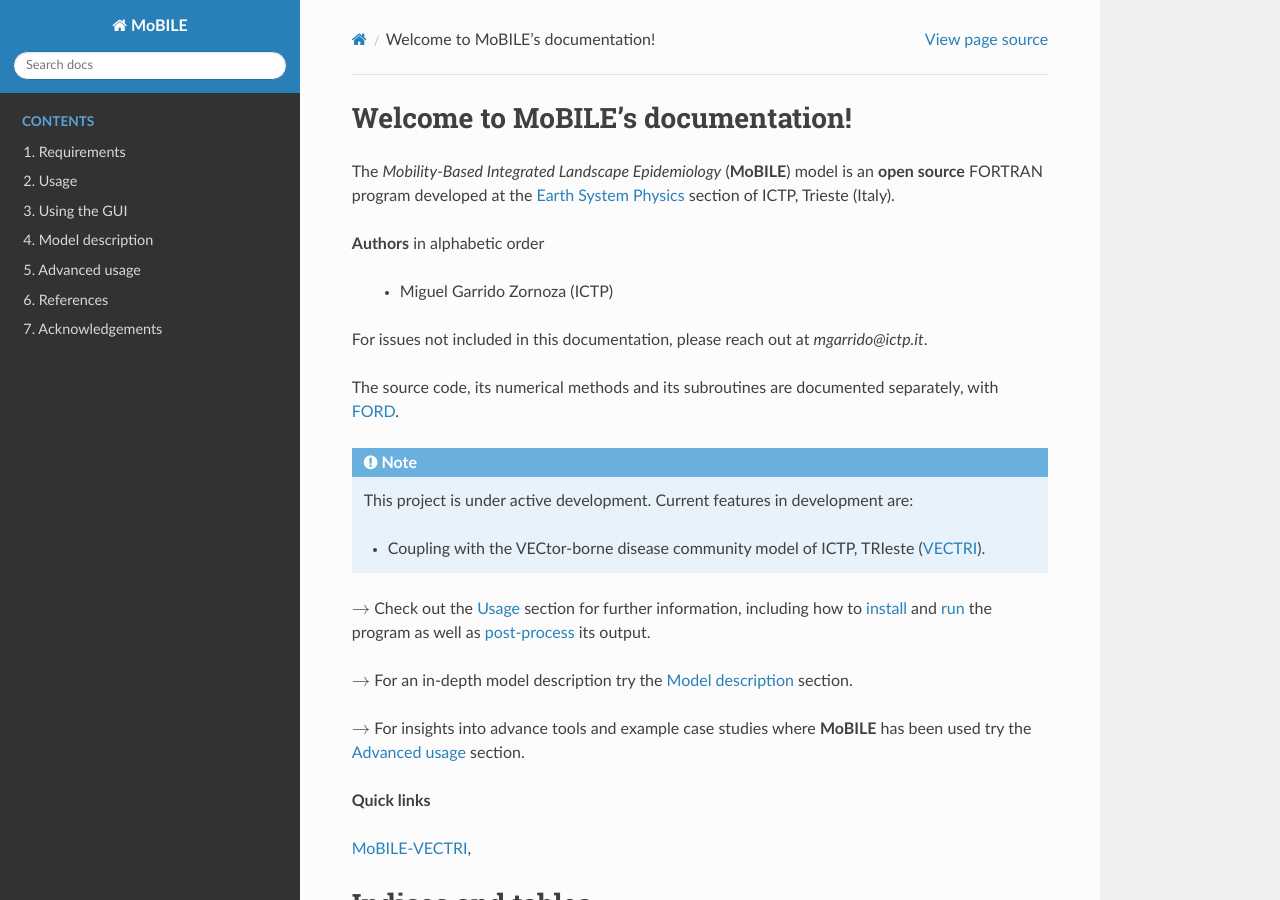
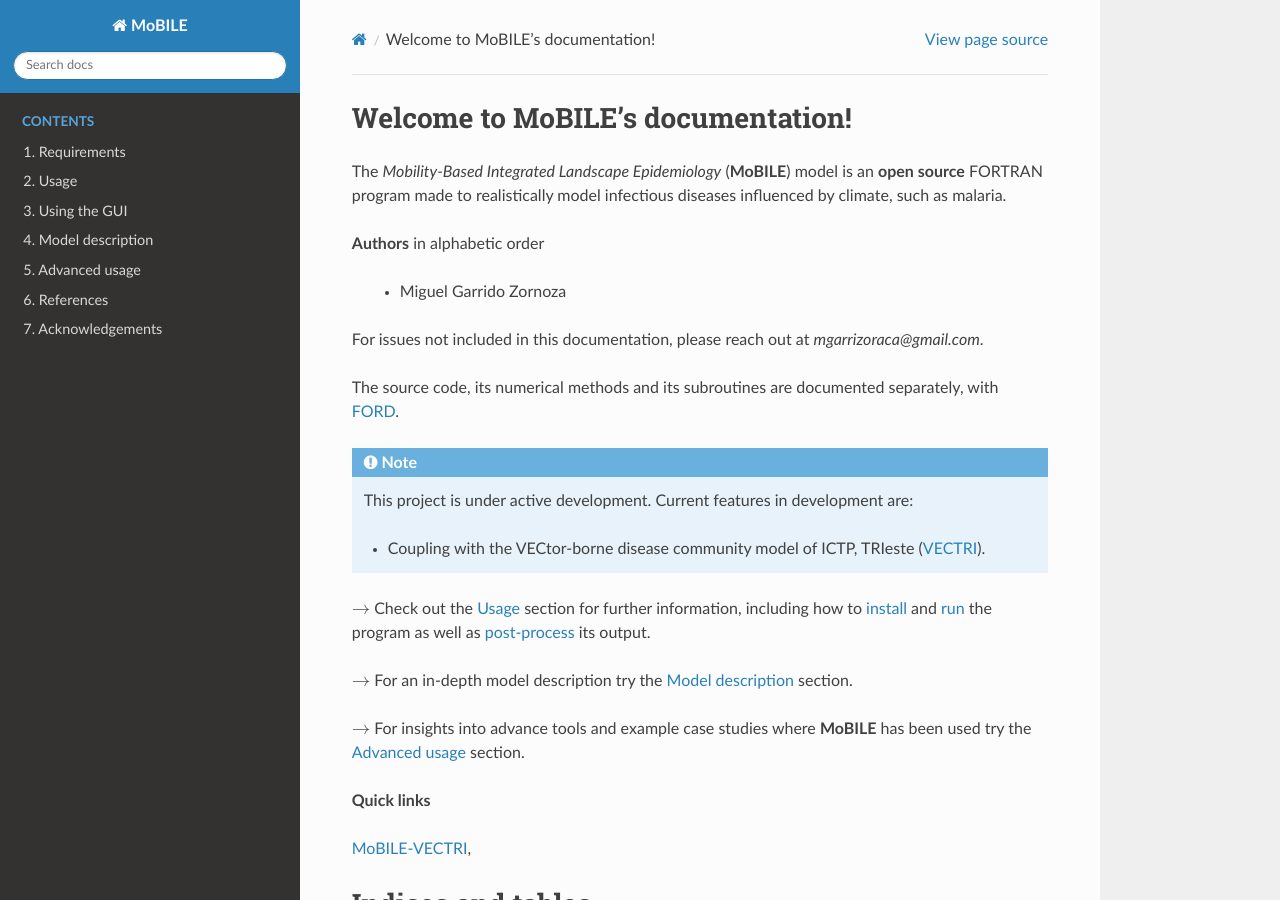
Before and after one commit to Mgarrizor/MoBILE, a Sphinx documentation site: the page built from ReadTheDocs/docs/source/index.rst, in a window 1280 px wide and 900 px high. Built offline with Sphinx 7.4.7 and the Read the Docs theme 3.1.0, drawn with Linux system fonts in a browser that asks for light colours.

Commit message:
Minor changes in ReadTheDocs

```diff
--- a/ReadTheDocs/docs/source/index.rst
+++ b/ReadTheDocs/docs/source/index.rst
@@ -6,13 +6,13 @@
 Welcome to MoBILE's documentation!
 =========================================
 
-The *Mobility-Based Integrated Landscape Epidemiology* (**MoBILE**) model is an **open source** FORTRAN program developed at the `Earth System Physics <https://www.ictp.it/esp>`_ section of ICTP, Trieste (Italy).
+The *Mobility-Based Integrated Landscape Epidemiology* (**MoBILE**) model is an **open source** FORTRAN program made to realistically model infectious diseases influenced by climate, such as malaria.
 
 **Authors** in alphabetic order
 
-   - Miguel Garrido Zornoza (ICTP)
+   - Miguel Garrido Zornoza
 
-For issues not included in this documentation, please reach out at *mgarrido@ictp.it*.
+For issues not included in this documentation, please reach out at *mgarrizoraca@gmail.com*.
 
 The source code, its numerical methods and its subroutines are documented separately, with `FORD <https://mgarrizor.github.io/MoBILE/>`_.
 
```
